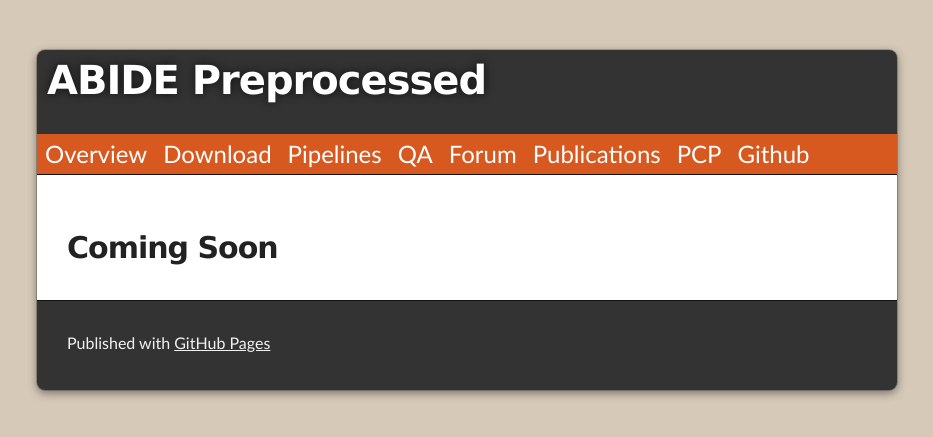
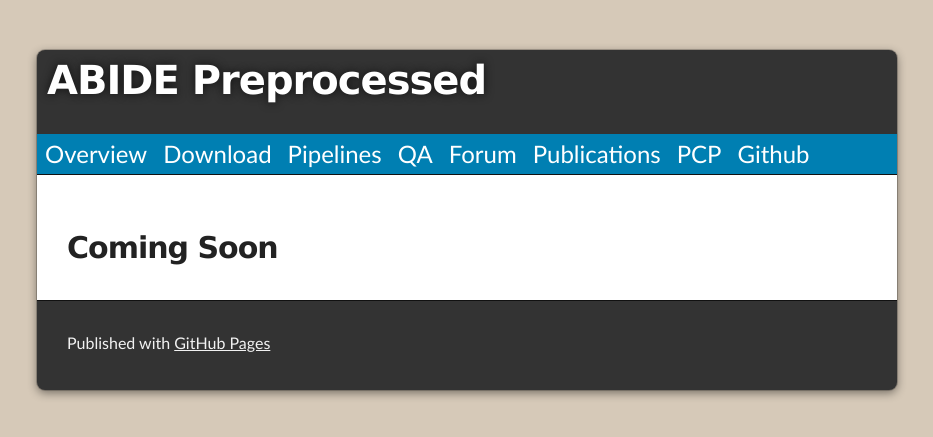
Before and after one commit to preprocessed-connectomes-project/abide, a Jekyll site: the page built from publications.md, in a window 1280 px wide. Shown: the top 437 px of the page, without its empty margins (173-1106 px from the left). Built offline with Jekyll 4.4.1, drawn with Linux system fonts in a browser that asks for light colours.

Commit message:
fixed style

```diff
--- a/stylesheets/stylesheet.css
+++ b/stylesheets/stylesheet.css
@@ -104,7 +104,7 @@
 
 a {
   text-decoration: none;
-  color: #d75920;
+  color: #007fb2;
   text-shadow: none;
 
   transition: color 0.5s ease;
@@ -628,7 +628,7 @@
   display: none;
 }
 #cssmenu {
-  background: #d75920
+  background: #007fb2
 }
 #cssmenu > ul > li {
   float: left;
```
